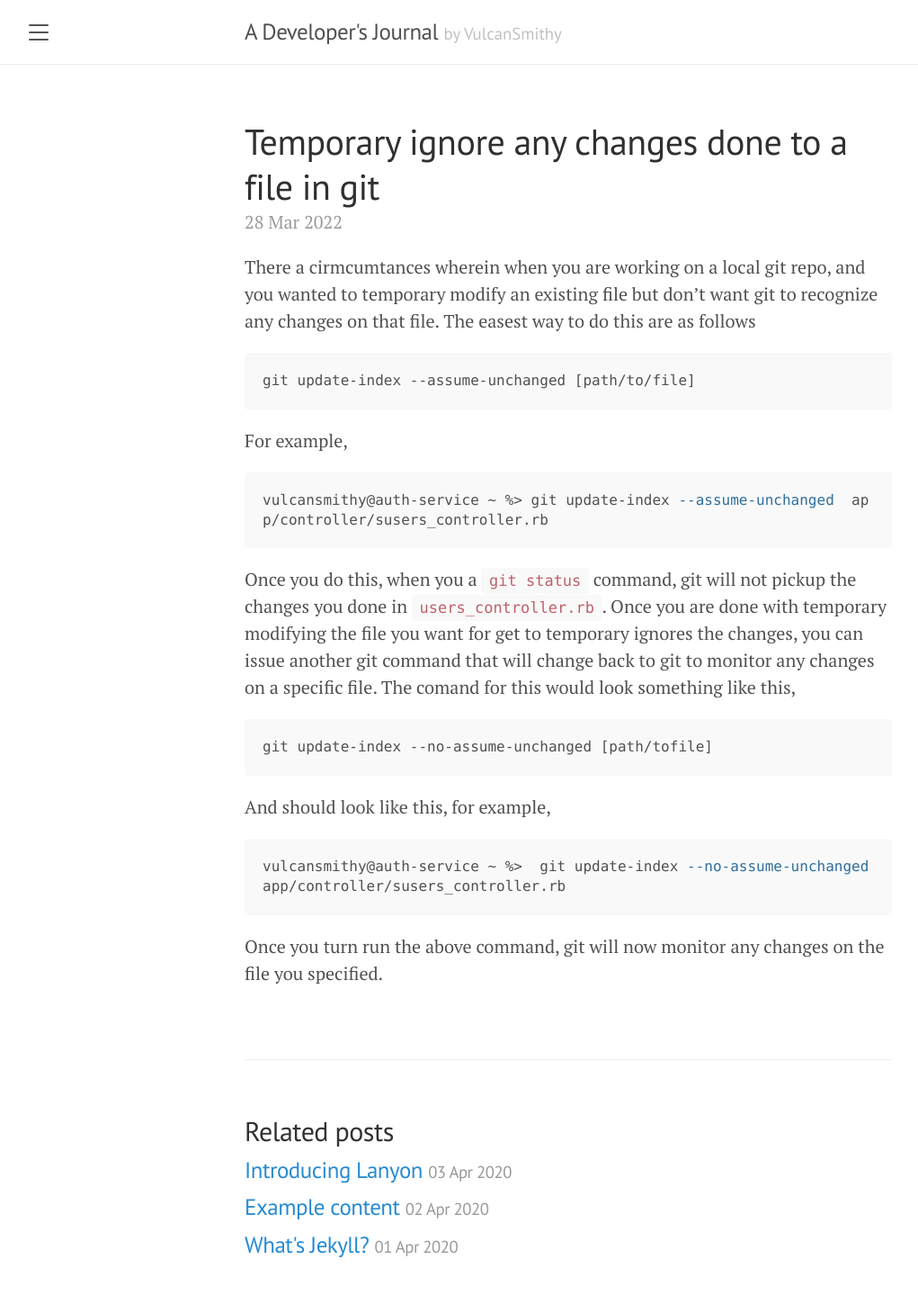
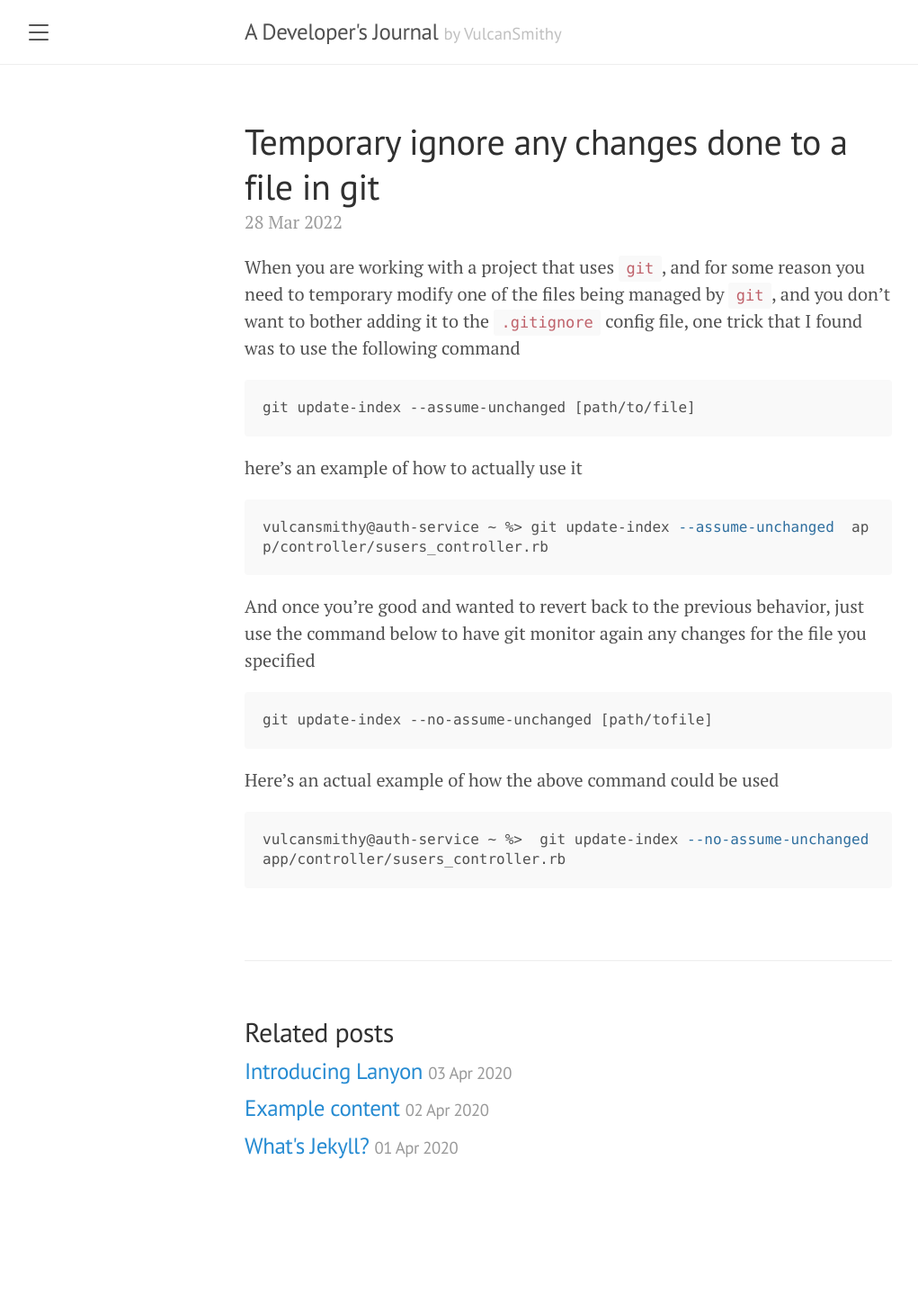
Before and after one commit to vulcansmithy/vulcansmithy.github.io, a Jekyll site: the page built from _posts/2022-03-28-draft-temporary-ignore-modified-files-in-git.md, in a window 1280 px wide. Shown: the whole page at 90% size, without its empty margins (8-1029 px from the left). Built offline with Jekyll 4.4.1, drawn with Linux system fonts in a browser that asks for light colours; after the commit the page ends 1349 px from its top, so only the background shows below that.

Commit message:
Rework the draft for the post.

````diff
--- a/_posts/2022-03-28-draft-temporary-ignore-modified-files-in-git.md
+++ b/_posts/2022-03-28-draft-temporary-ignore-modified-files-in-git.md
@@ -3,30 +3,26 @@ layout: post
 title: Temporary ignore any changes done to a file in git
 ---
 
-
-
-There a cirmcumtances wherein when you are working on a local git repo, and you wanted to temporary modify an existing file but don't want git to recognize any changes on that file. The easest way to do this  are as follows
+When you are working with a project that uses `git`, and for some reason you need to temporary modify one of the files being managed by `git`, and you don't want to bother adding it to the `.gitignore` config file, one trick that I found was to use the following command
 
 ```tex
 git update-index --assume-unchanged [path/to/file]
 ```
 
-For example,
+here's an example of how to actually use it
 
 ```bash
 vulcansmithy@auth-service ~ %> git update-index --assume-unchanged  app/controller/susers_controller.rb
 ```
 
-Once you do this, when you a `git status` command, git will not pickup the changes you done in `users_controller.rb`. Once you are done with temporary modifying the file you want for get to temporary ignores the changes, you can issue another git command that will change back to git to monitor any changes on a specific file. The comand for this would look something like this,
+And once you're good and wanted to revert back to the previous behavior, just use the command below to  have git monitor again any changes for the file you specified
 
 ```tex
 git update-index --no-assume-unchanged [path/tofile]
 ```
 
-And should look like this, for example,
+Here's an actual example of how the above command could be used
 
 ```bash
 vulcansmithy@auth-service ~ %>  git update-index --no-assume-unchanged app/controller/susers_controller.rb
 ```
-
-Once you turn run the above command, git will now monitor any changes on the file you specified.
````
